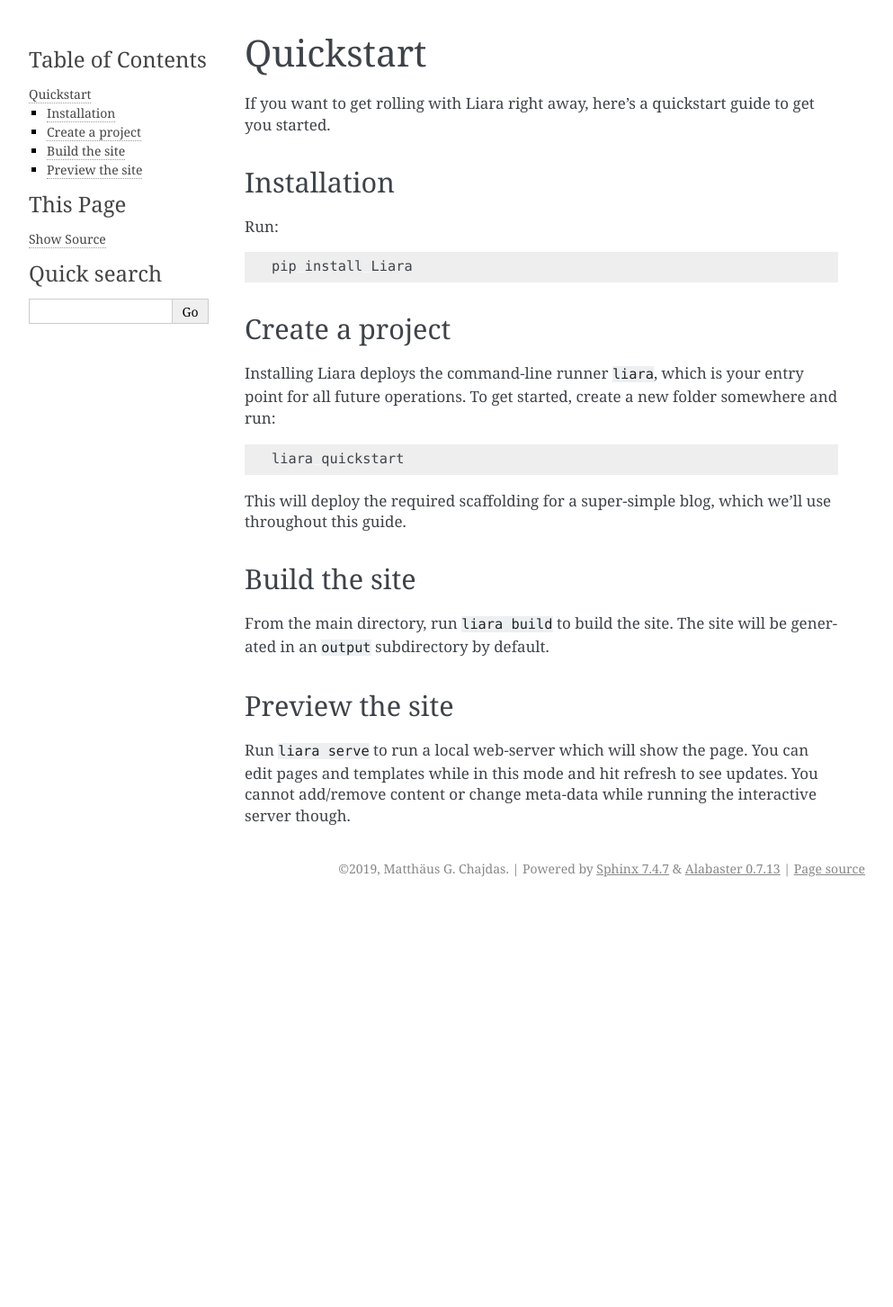
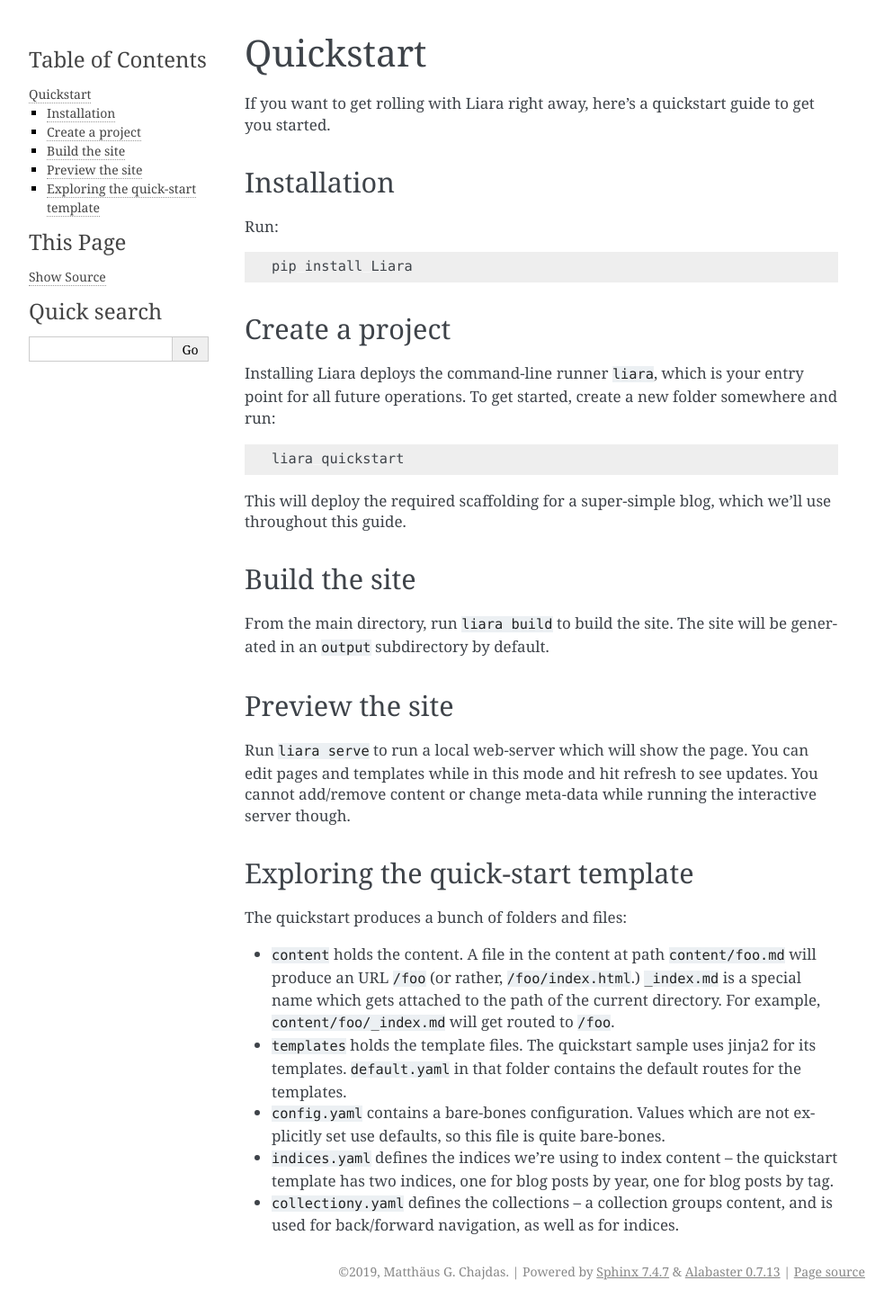
Before and after one commit to Anteru/liara, a Sphinx documentation site: the page built from docs/source/quickstart.rst, in a window 1280 px wide. Shown: the whole page at 90% size, without its empty margins (148-1141 px from the left). Built offline with Sphinx 7.4.7, drawn with Linux system fonts in a browser that asks for light colours; the version number is read from the project's files by our own code; before the commit the page ends 1005 px from its top, so only the background shows below that.

Commit message:
Fix the quickstart blog template.

```diff
--- a/docs/source/quickstart.rst
+++ b/docs/source/quickstart.rst
@@ -32,3 +32,14 @@
 ----------------
 
 Run ``liara serve`` to run a local web-server which will show the page. You can edit pages and templates while in this mode and hit refresh to see updates. You cannot add/remove content or change meta-data while running the interactive server though.
+
+Exploring the quick-start template
+----------------------------------
+
+The quickstart produces a bunch of folders and files:
+
+* ``content`` holds the content. A file in the content at path ``content/foo.md`` will produce an URL ``/foo`` (or rather, ``/foo/index.html``.) ``_index.md`` is a special name which gets attached to the path of the current directory. For example, ``content/foo/_index.md`` will get routed to ``/foo``.
+* ``templates`` holds the template files. The quickstart sample uses jinja2 for its templates. ``default.yaml`` in that folder contains the default routes for the templates.
+* ``config.yaml`` contains a bare-bones configuration. Values which are not explicitly set use defaults, so this file is quite bare-bones.
+* ``indices.yaml`` defines the indices we're using to index content -- the quickstart template has two indices, one for blog posts by year, one for blog posts by tag.
+* ``collectiony.yaml`` defines the collections -- a collection groups content, and is used for back/forward navigation, as well as for indices.
```
Also changed, not shown: 1 other file.
